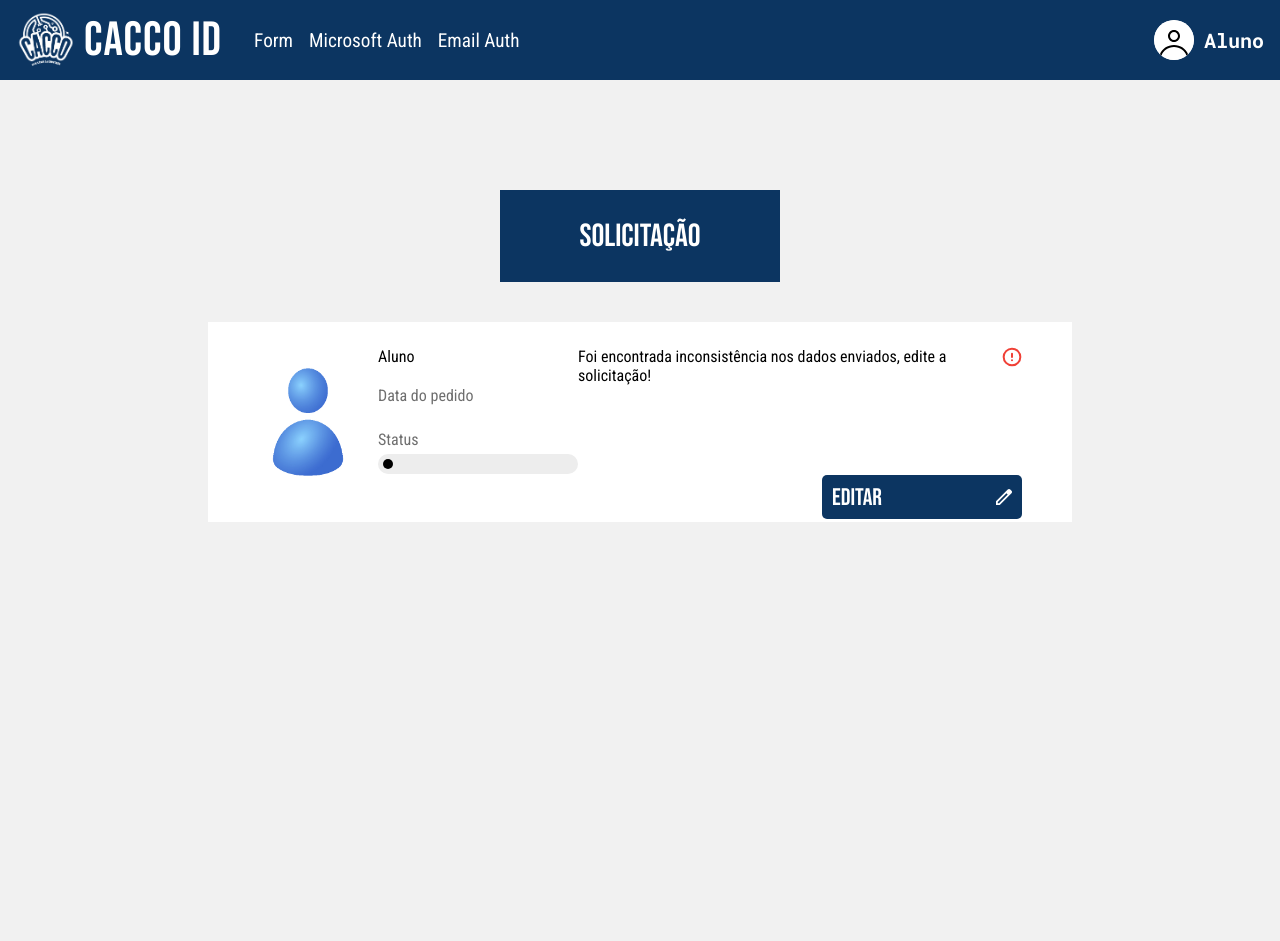
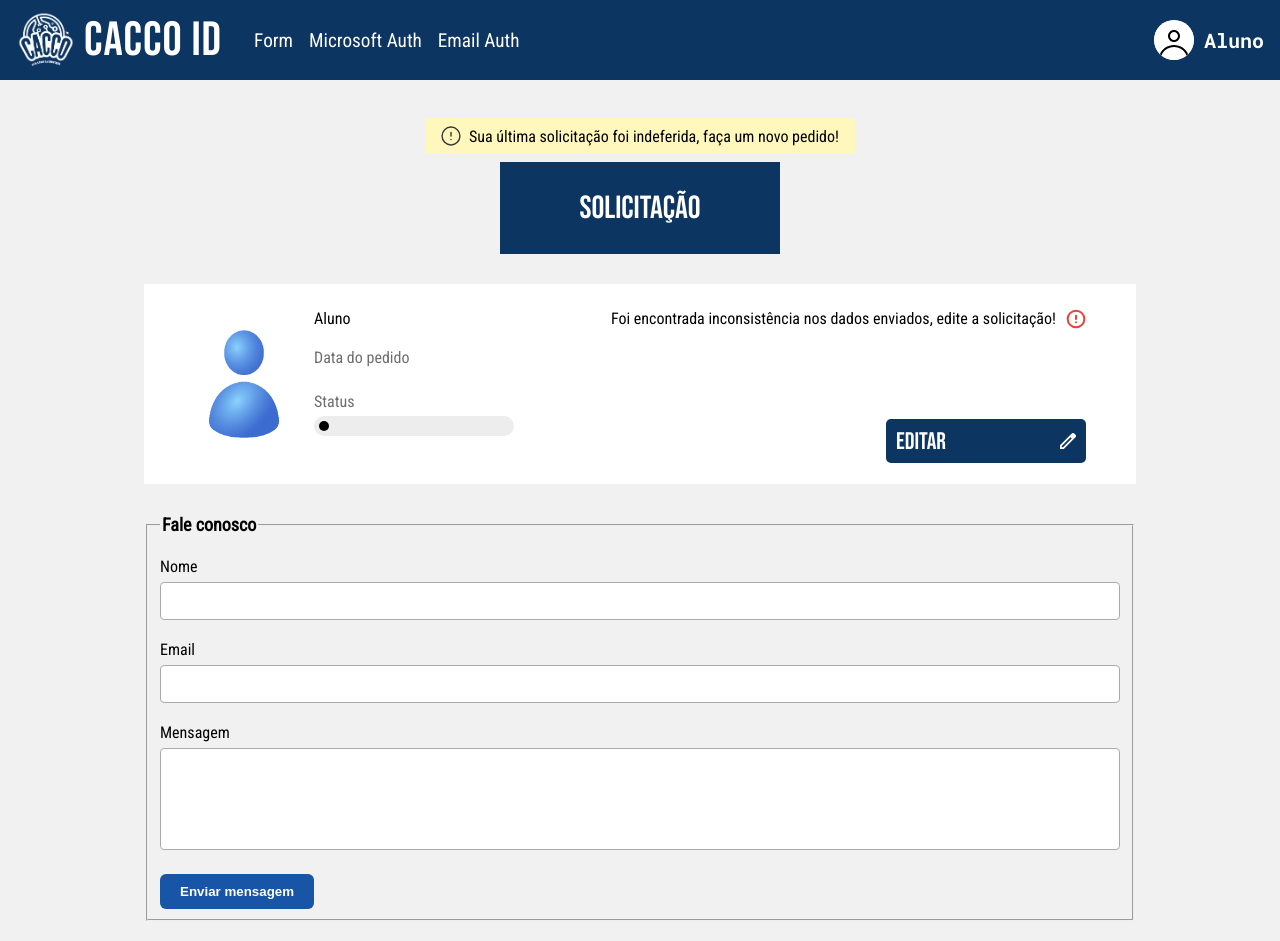
Before and after one commit to marceloareas/CACCOID, a React (Vite) app in the folder caccoid-front/: page /home in a window 1280 px wide. Before the commit the page ends 800 px from the top, so only its background shows below. Built offline with nearby package versions, Linux system fonts and the light colour scheme.

Commit message:
[FRONT] feat: adicionando fale conosco e toast de alerta

```diff
--- /dev/null
+++ b/caccoid-front/src/components/ContactForm/index.jsx
@@ -0,0 +1,59 @@
+import { useForm } from 'react-hook-form';
+import * as S from './styles';
+
+export default function ContactForm() {
+  const {
+    register,
+    handleSubmit,
+    formState: { errors },
+  } = useForm();
+
+  const onSubmit = (data) => {
+    console.log(data);
+  };
+
+  return (
+    <S.FormContainer onSubmit={handleSubmit(onSubmit)}>
+      <fieldset>
+        <S.Legend>Fale conosco</S.Legend>
+
+        <S.FormGroup>
+          <S.Label>Nome</S.Label>
+          <S.Input
+            type="text"
+            {...register('nome', { required: 'Nome é obrigatório' })}
+          />
+          {errors.nome && <S.ErrorMsg>{errors.nome.message}</S.ErrorMsg>}
+        </S.FormGroup>
+
+        <S.FormGroup>
+          <S.Label>Email</S.Label>
+          <S.Input
+            type="email"
+            {...register('email', {
+              required: 'Email é obrigatório',
+              pattern: {
+                value: /^\S+@\S+$/i,
+                message: 'Email inválido',
+              },
+            })}
+          />
+          {errors.email && <S.ErrorMsg>{errors.email.message}</S.ErrorMsg>}
+        </S.FormGroup>
+
+        <S.FormGroup>
+          <S.Label>Mensagem</S.Label>
+          <S.TextArea
+            rows={5}
+            {...register('mensagem', { required: 'Mensagem é obrigatória' })}
+          />
+          {errors.mensagem && (
+            <S.ErrorMsg>{errors.mensagem.message}</S.ErrorMsg>
+          )}
+        </S.FormGroup>
+
+        <S.SubmitButton type="submit">Enviar mensagem</S.SubmitButton>
+      </fieldset>
+    </S.FormContainer>
+  );
+}
--- /dev/null
+++ b/caccoid-front/src/components/ContactForm/styles.js
@@ -0,0 +1,61 @@
+import styled from 'styled-components';
+
+export const FormContainer = styled.form`
+  width: 80%;
+`;
+
+export const Legend = styled.legend`
+  font-size: 18px;
+  font-weight: bold;
+  margin-bottom: 16px;
+`;
+
+export const FormGroup = styled.div`
+  margin-bottom: 20px;
+`;
+
+export const Label = styled.label`
+  display: block;
+  font-weight: 500;
+  margin-bottom: 6px;
+`;
+
+export const Input = styled.input`
+  width: 100%;
+  padding: 10px;
+  border: 1px solid #aaa;
+  border-radius: 4px;
+  font-size: 14px;
+  box-sizing: border-box;
+`;
+
+export const TextArea = styled.textarea`
+  width: 100%;
+  padding: 10px;
+  font-size: 14px;
+  border: 1px solid #aaa;
+  border-radius: 4px;
+  resize: none;
+  box-sizing: border-box;
+`;
+
+export const SubmitButton = styled.button`
+  background-color: #1955a6;
+  color: white;
+  padding: 10px 20px;
+  border: none;
+  font-weight: 600;
+  border-radius: 6px;
+  cursor: pointer;
+  transition: background-color 0.2s;
+
+  &:hover {
+    background-color: #15488b;
+  }
+`;
+
+export const ErrorMsg = styled.p`
+  color: red;
+  font-size: 13px;
+  margin-top: 4px;
+`;
--- /dev/null
+++ b/caccoid-front/src/components/ToastAlert/index.jsx
@@ -0,0 +1,12 @@
+import alertIcon from '../../assets/alert-icon.svg';
+import * as S from './styles';
+
+export default function ToastAlert({ alertMessage }) {
+  return (
+    <S.ToastWrapper>
+      <S.ToastContainer>
+        <img src={alertIcon} alt="" /> {alertMessage}
+      </S.ToastContainer>
+    </S.ToastWrapper>
+  );
+}
--- /dev/null
+++ b/caccoid-front/src/components/ToastAlert/styles.js
@@ -0,0 +1,27 @@
+import styled from 'styled-components';
+
+export const ToastContainer = styled.div`
+  background-color: #FFF7BC;
+  border: none;
+  padding: 8px 16px;
+  border-radius: 4px;
+  font-size: 16px;
+  max-width: 100%;
+  margin: 0 auto;
+  text-align: center;
+  box-sizing: border-box;
+  align-items: center;
+  display: flex;
+  gap: 8px;
+
+  img{
+    height: 20px;
+    width: 20px;
+  }
+`;
+
+export const ToastWrapper = styled.div`
+  width: 100%;
+  background-color: transparent;
+  padding: 8px;
+`;
--- a/caccoid-front/src/pages/UserHome/index.jsx
+++ b/caccoid-front/src/pages/UserHome/index.jsx
@@ -2,9 +2,13 @@ import { useNavigate } from 'react-router-dom';
 import addIcon from '../../assets/add-icon.svg';
 import * as S from './styles';
 import { CardUserOrder } from '../../components/CardUserOrder';
+import ContactForm from '../../components/ContactForm';
+import ToastAlert from '../../components/ToastAlert';
 
 export default function UserHome() {
   const navigate = useNavigate();
+
+  const alertToast = true;
 
   const data = true;
 
@@ -31,9 +35,16 @@ export default function UserHome() {
 
   return (
     <S.Container>
+      <S.HeaderPage>
+      <S.ToastArea>
+        {alertToast && (
+          <ToastAlert alertMessage="Sua última solicitação foi indeferida, faça um novo pedido!" />
+        )}
+      </S.ToastArea>
       <S.LabelPage>
         <S.LabelButton>Solicitação</S.LabelButton>
       </S.LabelPage>
+        </S.HeaderPage>
 
       {data && (
         <CardUserOrder
@@ -43,6 +54,7 @@ export default function UserHome() {
           isEditAvailable
         />
       )}
+      <ContactForm />
     </S.Container>
   );
 }
--- a/caccoid-front/src/pages/UserHome/styles.js
+++ b/caccoid-front/src/pages/UserHome/styles.js
@@ -5,8 +5,14 @@ export const Container = styled.div`
   justify-content: center;
   align-items: center;
   flex-direction: column;
-  gap: 40px;
-  padding: 100px;
+  gap: 30px;
+  padding: 20px;
+`;
+
+export const HeaderPage = styled.div`
+  display: flex;
+  align-items: center;
+  flex-direction: column;
 `;
 
 export const NewButton = styled.button`
@@ -55,6 +61,7 @@ export const LabelPage = styled.div`
   border: none;
 
   min-width: 280px;
+  max-width: 280px;
   height: 92px;
 `;
 
@@ -62,4 +69,5 @@ export const LabelButton = styled.label`
   font-family: 'Bebas Neue', sans-serif;
   font-size: 32px;
   font-weight: 200;
-`
+`;
+export const ToastArea = styled.div``;
```
Also changed, not shown: caccoid-front/src/assets/alert-icon.svg (added).
